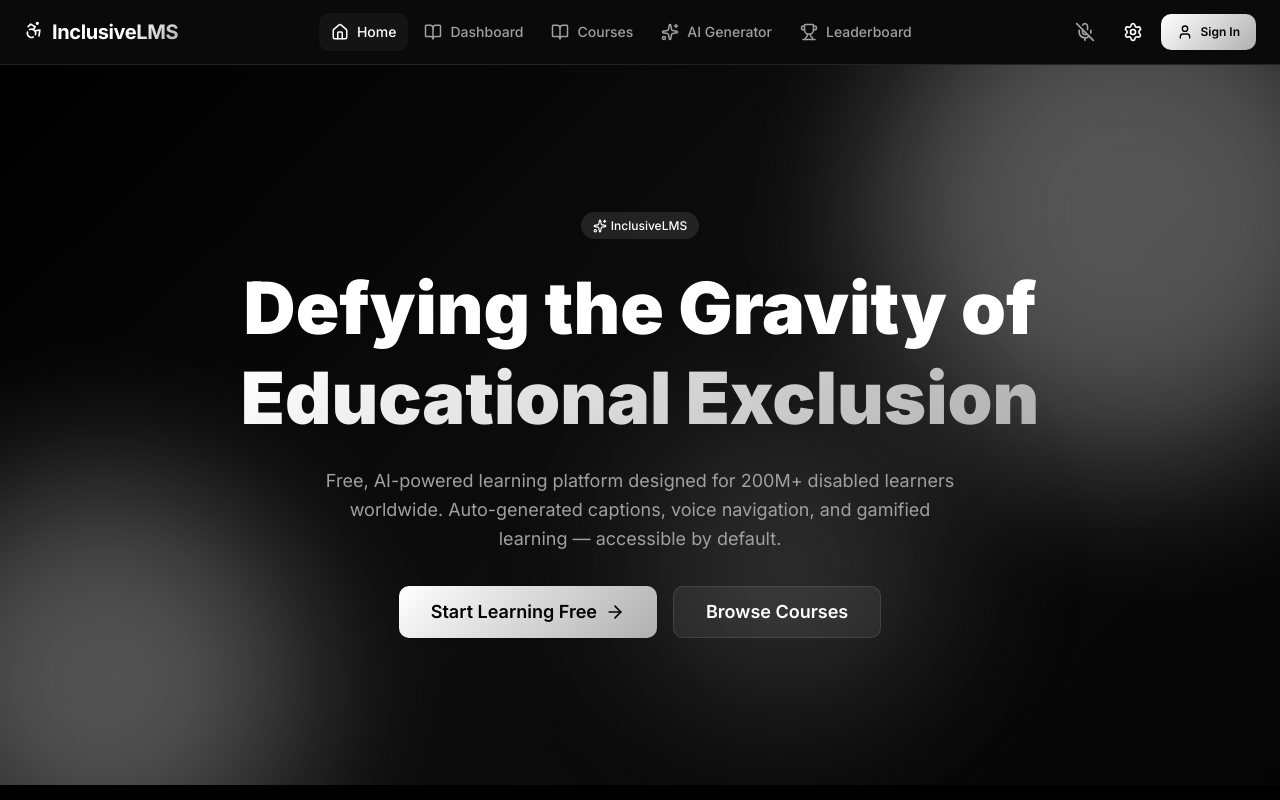
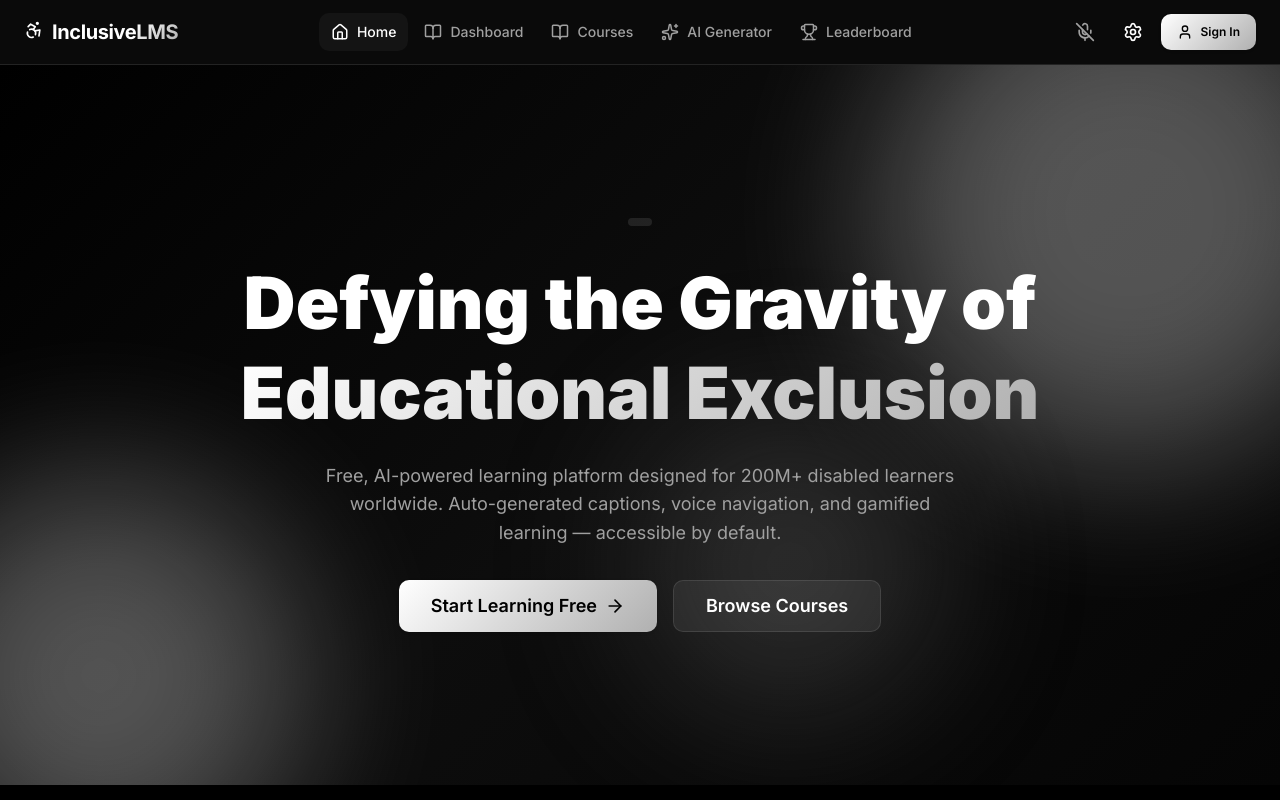
Before and after one commit to Harshithk951/LMS-Portal, a React (Vite) app: page / in a window 1280 px wide. Shown: the top 800 px of the page. Built offline with nearby package versions, Linux system fonts and the light colour scheme.

Commit message:
chore: finalize codebase updates

```diff
--- a/src/pages/Landing.tsx
+++ b/src/pages/Landing.tsx
@@ -31,7 +31,6 @@ export default function Landing() {
                 <div className="container hero-content">
                     <motion.div initial={{ opacity: 0, y: 40 }} animate={{ opacity: 1, y: 0 }} transition={{ duration: 0.8 }}>
                         <span className="hero-badge badge badge-accent">
-                            <Sparkles size={14} /> InclusiveLMS
                         </span>
                     </motion.div>
                     <motion.h1 id="hero-heading" className="hero-title" initial={{ opacity: 0, y: 40 }} animate={{ opacity: 1, y: 0 }} transition={{ duration: 0.8, delay: 0.1 }}>
```
Also changed, not shown: public/demo/Screenshot 2026-02-28 at 1.57.54 AM.png (added), 1 other file (tests, documents, lock files or other folders).
